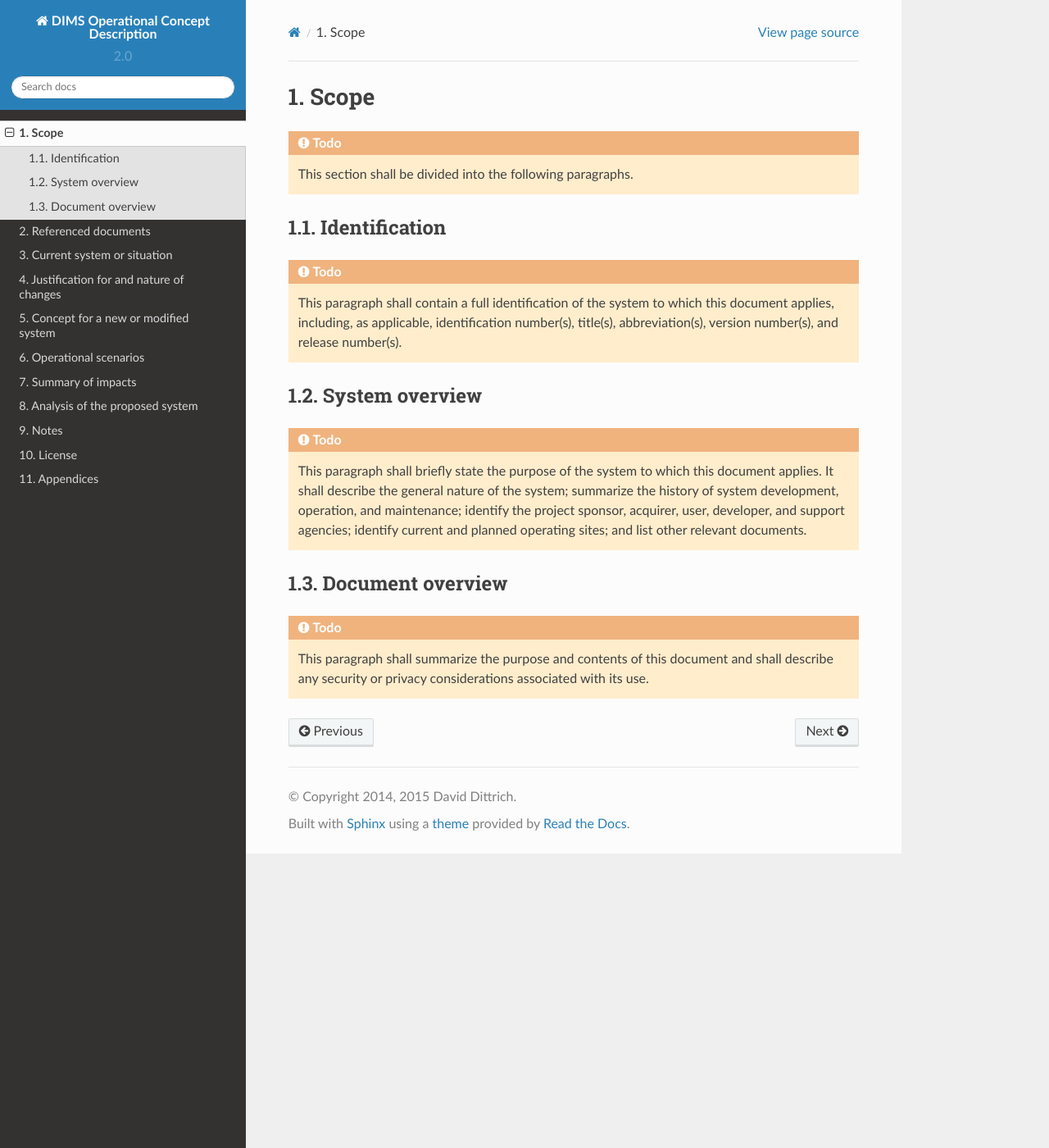
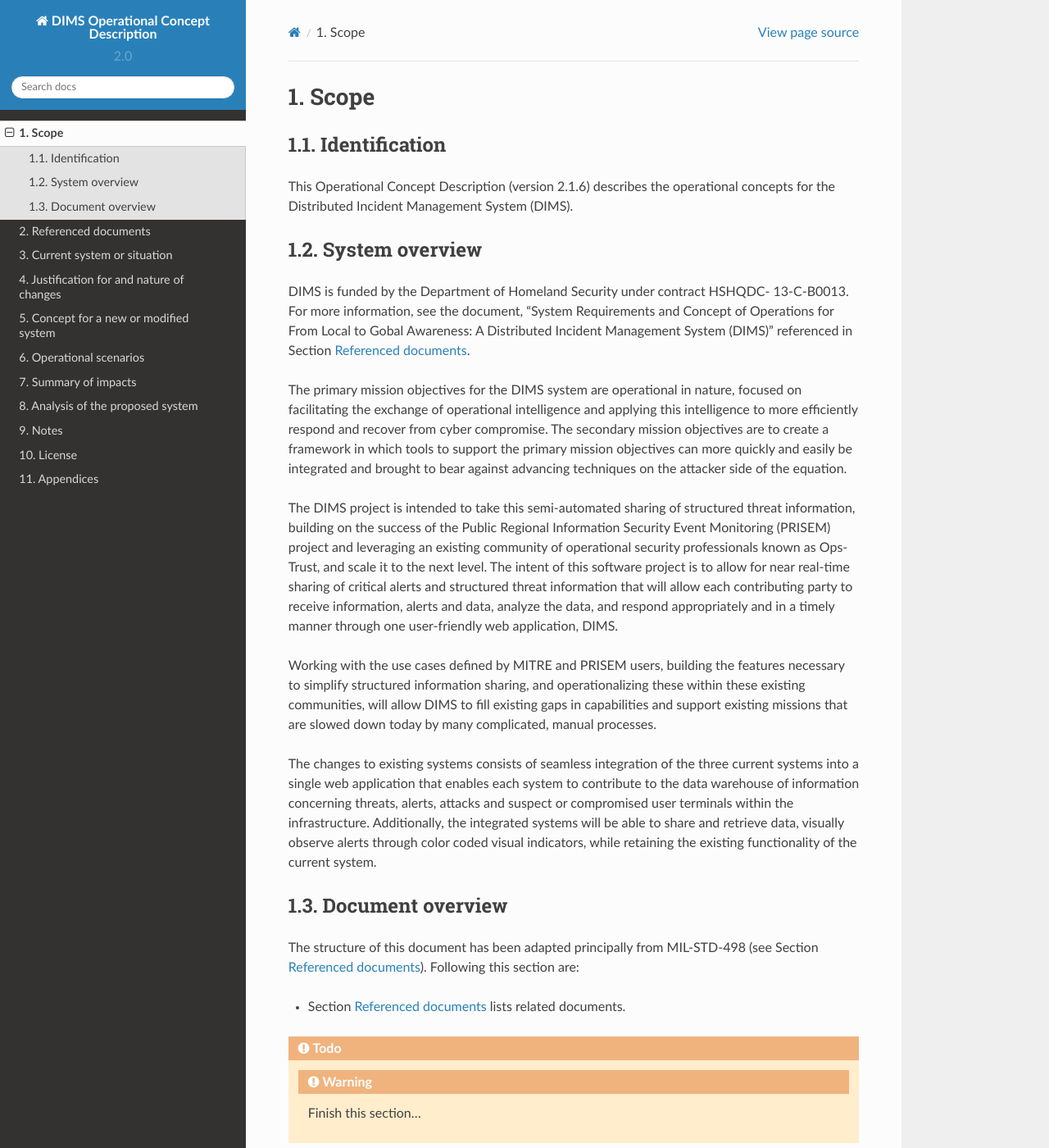
Before and after one commit to uw-dims/dims-ocd, a Sphinx documentation site: the page built from source/scope.rst, in a window 1280 px wide and 1400 px high. Shown: the whole window at 82% size. Built offline with Sphinx 7.4.7 and the Read the Docs theme 2.0.0, drawn with Linux system fonts in a browser that asks for light colours.

Commit message:
Add test to scope to include release number and some initial sections from dims-sr

```diff
--- a/source/scope.rst
+++ b/source/scope.rst
@@ -3,45 +3,72 @@
 Scope
 =====
 
-.. todo::
-
-   This section shall be divided into the following paragraphs.
-
-..
+.. _identification:
 
 Identification
 --------------
 
-.. todo::
+This Operational Concept Description (version |release|) describes
+the operational concepts for the Distributed Incident Management System (DIMS).
 
-   This paragraph shall contain a full identification of the system to which
-   this document applies, including, as applicable, identification
-   number(s), title(s), abbreviation(s), version number(s), and release
-   number(s).
-
-..
+.. _systemoverview:
 
 System overview
 ---------------
 
-.. todo::
+DIMS is funded by the Department of Homeland Security under contract HSHQDC-
+13-C-B0013. For more information, see the document, "System Requirements and
+Concept of Operations for From Local to Gobal Awareness: A Distributed Incident
+Management System (DIMS)" referenced in Section :ref:`referenceddocs`.
 
-  This paragraph shall briefly state the purpose of the system to which this
-  document applies. It shall describe the general nature of the system;
-  summarize the history of system development, operation, and maintenance;
-  identify the project sponsor, acquirer, user, developer, and support
-  agencies; identify current and planned operating sites; and list other
-  relevant documents.
+The primary mission objectives for the DIMS system are operational in nature,
+focused on facilitating the exchange of operational intelligence and applying
+this intelligence to more efficiently respond and recover from cyber
+compromise. The secondary mission objectives are to create a framework in which
+tools to support the primary mission objectives can more quickly and easily be
+integrated and brought to bear against advancing techniques on the attacker
+side of the equation.
 
-..
+The DIMS project is intended to take this semi-automated sharing of structured
+threat information, building on the success of the Public Regional Information
+Security Event Monitoring (PRISEM) project and leveraging an existing community
+of operational security professionals known as Ops- Trust, and scale it to the
+next level. The intent of this software project is to allow for near real-time
+sharing of critical alerts and structured threat information that will allow
+each contributing party to receive information, alerts and data, analyze the
+data, and respond appropriately and in a timely manner through one
+user-friendly web application, DIMS.
+
+Working with the use cases defined by MITRE and PRISEM users, building the
+features necessary to simplify structured information sharing, and
+operationalizing these within these existing communities, will allow DIMS to
+fill existing gaps in capabilities and support existing missions that are
+slowed down today by many complicated, manual processes.
+
+The changes to existing systems consists of seamless integration of the three
+current systems into a single web application that enables each system to
+contribute to the data warehouse of information concerning threats, alerts,
+attacks and suspect or compromised user terminals within the infrastructure.
+Additionally, the integrated systems will be able to share and retrieve data,
+visually observe alerts through color coded visual indicators, while retaining
+the existing functionality of the current system.
+
+.. _documentoverview:
 
 Document overview
 -----------------
 
+The structure of this document has been adapted principally from MIL-STD-498
+(see Section :ref:`referenceddocs`). Following this section are:
+
++ Section :ref:`referenceddocs` lists related documents.
+
 .. todo::
 
-    This paragraph shall summarize the purpose and contents of this document
-    and shall describe any security or privacy considerations associated with
-    its use.
+   .. warning::
+
+       Finish this section...
+
+   ..
 
 ..
```
